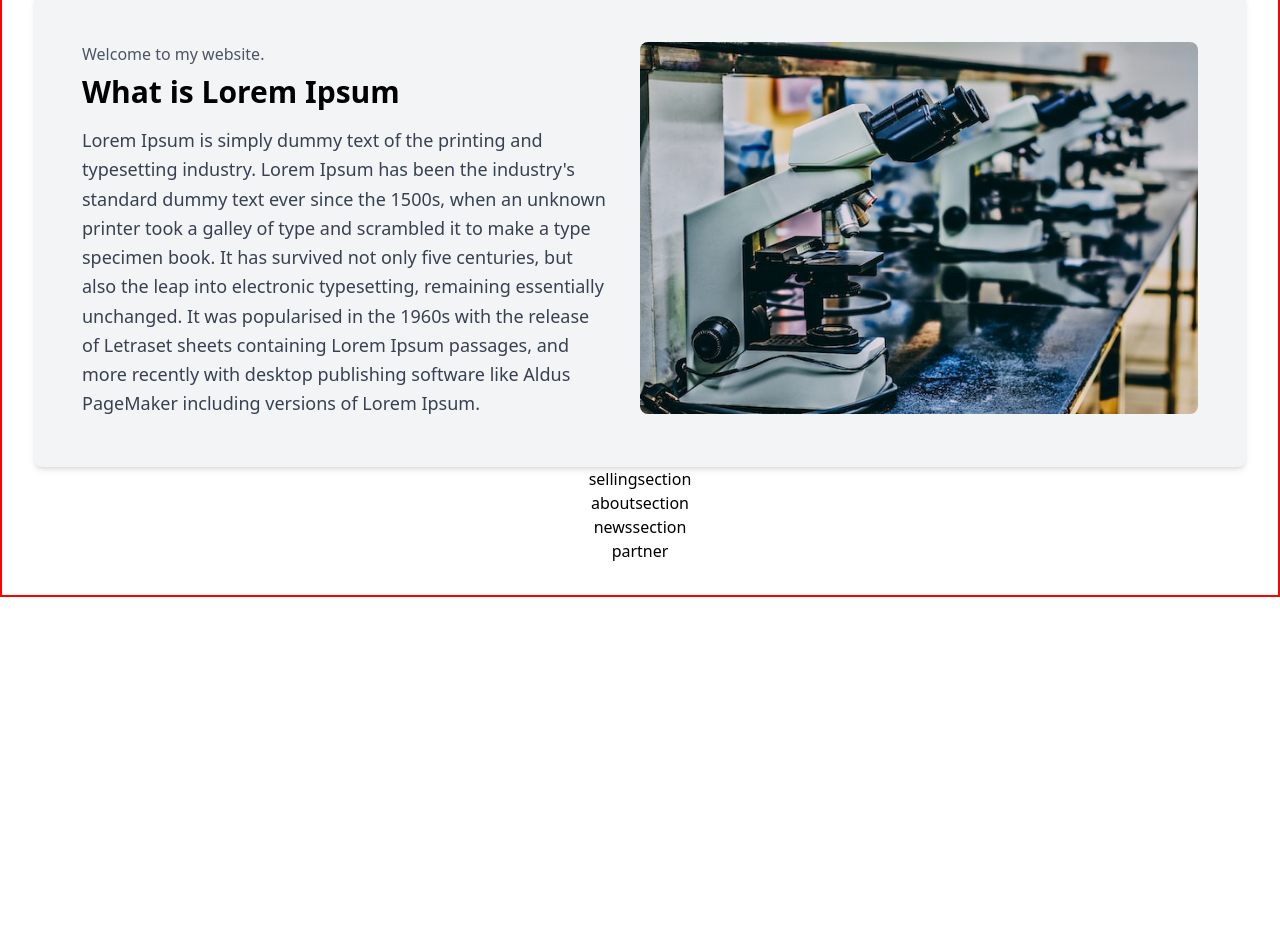
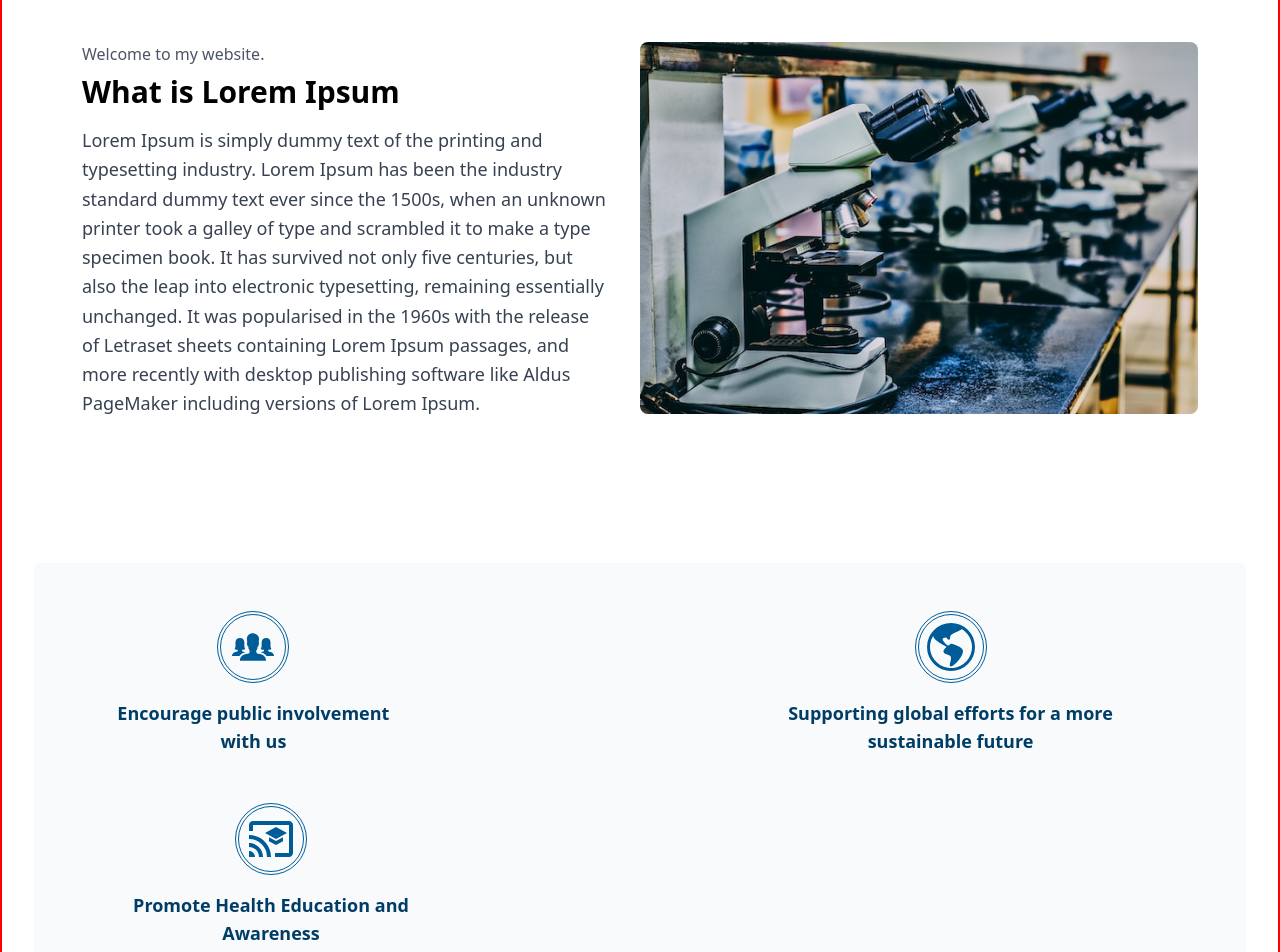
Before and after one commit to sayeda-chattopadhyay/research-project-website, a React (Vite) app: page / in a window 1280 px wide. Shown: the part 40-992 px from the top of the page. Before the commit the page ends 800 px from the top, so only its background shows below. Built offline with nearby package versions, Linux system fonts and the light colour scheme.

Commit message:
add hero and selling poin section

```diff
--- a/src/pages/home/herosection.jsx
+++ b/src/pages/home/herosection.jsx
@@ -2,13 +2,13 @@ import heroImage from "../../assets/images/heroImage.jpg";
 
 const HeroSection = () => {
   return (
-    <div className="bg-gray-100 p-4 md:p-8 lg:p-12 rounded-lg shadow-md flex flex-col md:flex-row">
+    <div className=" p-4 md:p-8 lg:p-12 flex flex-col md:flex-row">
       <div className="md:w-1/2 text-start md:pr-8">
         <h4 className="text-roboto text-base text-gray-600 mb-2">Welcome to my website.</h4>
         <h1 className="text-Raleway text-3xl font-bold mb-4">What is Lorem Ipsum</h1>
         <p className="text-roboto text-lg text-gray-700 leading-relaxed max-w-xl">
           Lorem Ipsum is simply dummy text of the printing and typesetting
-          industry. Lorem Ipsum has been the industry's standard dummy text ever
+          industry. Lorem Ipsum has been the industry standard dummy text ever
           since the 1500s, when an unknown printer took a galley of type and
           scrambled it to make a type specimen book. It has survived not only
           five centuries, but also the leap into electronic typesetting,
--- a/src/pages/home/sellingsection.jsx
+++ b/src/pages/home/sellingsection.jsx
@@ -1,5 +1,83 @@
+// import { IoIosPeople } from "react-icons/io";
+// import { BsGlobeAmericas } from "react-icons/bs";
+// import { MdCastForEducation } from "react-icons/md";
+
+// const SellingPointSection = () => {
+//   return (
+//     <div className="mt-20 bg-gray-100 p-4 md:p-8 lg:p-12 rounded-lg shadow-md">
+//       <div className="flex flex-wrap items-center justify-between gap-8">
+//         {/* first point */}
+//         <div className="flex flex-col items-center gap-8 mb-4">
+//           <div className="text-[#005c99] border-double border-4 border-[#005c99] rounded-full p-2 md:text-3xl lg:text-4xl">
+//             <IoIosPeople />
+//           </div>
+//           <p className="text-[#003d66] md:text-lg font-bold text-Raleway max-w-[80%]">
+//             Encourage public involvement with us
+//           </p>
+//         </div>
+//         {/* second point */}
+//         <div className="flex flex-col items-center gap-8 mb-4">
+//           <div className="text-[#005c99] border-double border-4 border-[#005c99] rounded-full p-2 md:text-3xl lg:text-4xl">
+//             <BsGlobeAmericas />
+//           </div>
+//           <p className="text-[#003d66] md:text-lg font-bold text-Raleway max-w-[80%]">
+//             Supporting global efforts for a more sustainable future
+//           </p>
+//         </div>
+//         {/* third point */}
+//         <div className="flex flex-col items-center gap-8 mb-4">
+//           <div className="text-[#005c99] border-double border-4 border-[#005c99] rounded-full p-2 md:text-3xl lg:text-4xl">
+//             <MdCastForEducation />
+//           </div>
+//           <p className="text-[#003d66] md:text-lg font-bold text-Raleway max-w-[80%]">
+//             Promote Health Education and Awareness
+//           </p>
+//         </div>
+//       </div>
+//     </div>
+//   );
+// };
+
+// export default SellingPointSection;
+
+import { IoIosPeople } from "react-icons/io";
+import { BsGlobeAmericas } from "react-icons/bs";
+import { MdCastForEducation } from "react-icons/md";
+
 const SellingPointSection = () => {
-  return <div>sellingsection</div>;
+  return (
+    <div className="mt-8 md:mt-12 lg:mt-24  p-4 md:p-8 lg:p-12 bg-gray-50 rounded-md">
+      <div className="flex flex-wrap items-center justify-center md:justify-between lg:justify-between gap-8">
+        {/* first point */}
+        <div className="flex flex-col items-center gap-4 md:mb-4 border-red-900">
+          <div className="text-[#005c99] border-double border-4 border-[#005c99] rounded-full p-2 md:text-4xl lg:text-5xl">
+            <IoIosPeople />
+          </div>
+          <p className="text-[#003d66] md:text-lg font-bold text-Raleway max-w-[80%] text-center">
+            Encourage public involvement with us
+          </p>
+        </div>
+        {/* second point */}
+        <div className="flex flex-col items-center gap-4 md:mb-4">
+          <div className="text-[#005c99] border-double border-4 border-[#005c99] rounded-full p-2 md:text-4xl lg:text-5xl">
+            <BsGlobeAmericas />
+          </div>
+          <p className="text-[#003d66] md:text-lg font-bold text-Raleway max-w-[80%] text-center">
+            Supporting global efforts for a more sustainable future
+          </p>
+        </div>
+        {/* third point */}
+        <div className="flex flex-col items-center gap-4">
+          <div className="text-[#005c99] border-double border-4 border-[#005c99] rounded-full p-2 md:text-4xl lg:text-5xl">
+            <MdCastForEducation />
+          </div>
+          <p className="text-[#003d66] md:text-lg font-bold text-Raleway max-w-[80%] text-center">
+            Promote Health Education and Awareness
+          </p>
+        </div>
+      </div>
+    </div>
+  );
 };
 
 export default SellingPointSection;
```
